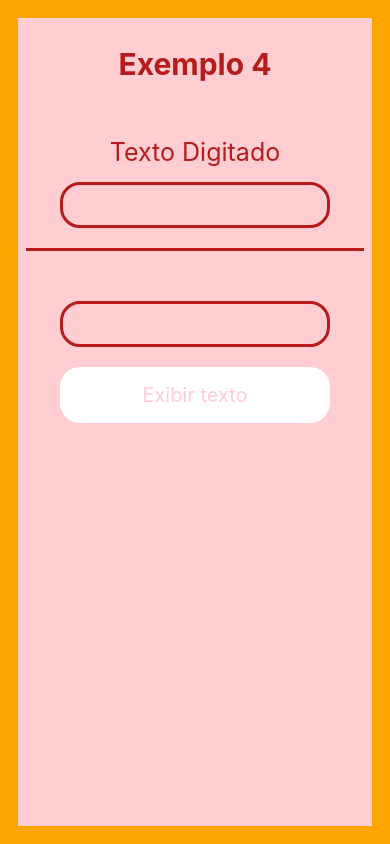
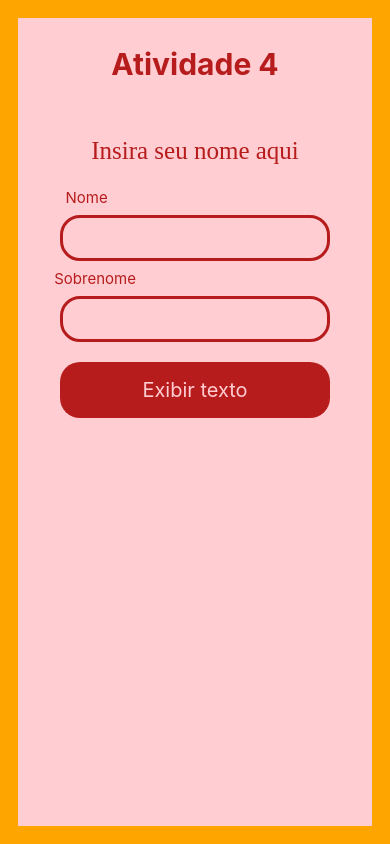
Before and after one commit to VinnySumo/aula-react, a React Native app: screen / in a window 390 px wide. Built offline with nearby package versions, Linux system fonts and the light colour scheme.

Commit message:
atividade 4

```diff
--- a/App.js
+++ b/App.js
@@ -4,13 +4,15 @@ import { StyleSheet, Text, View } from 'react-native';
 
   //import Atividade1 from './src/1'; //atividade 1
  // import Exemplo3 from './src/ex_3'; //exemplo 3
-   // import Atividade3 from './src/3';
-   import Exemplo4 from './src/ex4' //exemplo4;
+   // import Atividade3 from './src/3'; //atividade 3
+   //import Exemplo4 from './src/ex4' //exemplo4;
+   import Atividade4 from './src/4'; //atividade4
+
 
 export default function App() {
   return (
     <View style={styles.container}>
-      <Exemplo4/>
+      <Atividade4/>
       <StatusBar style="auto" />
     </View>
   );
--- /dev/null
+++ b/src/4/index.js
@@ -0,0 +1,54 @@
+import { View, Text, TextInput, Pressable } from "react-native";
+import { useState } from "react";
+
+import styles from './styles';
+
+
+
+
+export default function Atividade4 () {
+
+    const [txt2, setTxt2] = useState ('');
+    const [txt3, setTxt3] = useState ('');
+    const [txttela, setTxtTela] = useState ('Insira seu nome aqui');
+    const [txttela1, setTxtTela1] = useState ('');
+
+
+    function exibirtextoHandle(){
+        setTxtTela(txt2);
+        setTxtTela1(txt3);
+        setTxt2('');
+        setTxt3('');
+
+    }
+
+    return(
+        <View style={styles.container}>
+            <Text style={styles.titulo}>Atividade 4</Text>
+
+            <View style={styles.texto}>{txttela} {txttela1} </View>
+
+            <Text style={styles.nome}>Nome</Text>
+
+            <TextInput
+            style={styles.input}
+            onChangeText={(vlr) => setTxt2(vlr)}
+            value={txt2}
+            />
+
+            <Text style={styles.nome1}>Sobrenome</Text>
+            <TextInput
+            style={styles.input2}
+            onChangeText={(vlr) => setTxt3(vlr)}
+            value={txt3}
+            />
+
+
+               <Pressable style={({ pressed }) => pressed ? [styles.botao, styles.botaopress] : styles.botao}
+            onPress={() => exibirtextoHandle()}>
+                <Text style={styles.txtbotao}>Exibir texto</Text>
+            </Pressable>
+
+        </View>
+    )
+}
--- /dev/null
+++ b/src/4/styles.js
@@ -0,0 +1,107 @@
+import { StyleSheet } from 'react-native';
+
+const styles = StyleSheet.create({
+
+container: {
+    //flex: 1,
+   backgroundColor: '#ffcdd2',
+    width: '100%',
+    height: '100%',
+    alignItems: 'center',
+    padding: 8,
+    //borderRadius: 20,
+
+},
+
+titulo: {
+    fontSize: 30,
+    fontWeight: 'bold',
+    color: '#b71c1c',
+    margin: 20,
+    marginBottom: 40,
+},
+
+
+texto: {
+    fontSize: 25,
+    marginVertical: 10,
+    padding: 5,
+    color: '#b71c1c',
+
+},
+
+
+nome: {
+    fontSize: 15,
+   padding: 5,
+    color: '#b71c1c',
+    marginRight: '65%',
+    margin: 3,
+},
+
+nome1: {
+    fontSize: 15,
+   padding: 5,
+    color: '#b71c1c',
+    marginRight: '60%',
+    margin: 3,
+},
+
+input: {
+    fontSize: 25,
+    width: '80%',
+    textAlign: 'center',
+    borderWidth: 3,
+    borderColor: '#b71c1c',
+    borderRadius: 20,
+    padding: 5,
+
+
+
+},
+
+input2: {
+    fontSize: 25,
+    width: '80%',
+    textAlign: 'center',
+    borderWidth: 3,
+    borderColor: '#b71c1c',
+    borderRadius: 20,
+    padding: 5,
+
+
+
+},
+
+linha: {
+    borderBottomWidth: 3,
+    borderColor: '#b71c1c',
+    marginVertical: 20,
+    width: '100%',
+},
+
+botao: {
+    width: '80%',
+    padding: 16,
+    alignItems: 'center',
+    borderRadius: 20,
+    backgroundColor: '#b71c1c',
+    margin: 20,
+},
+
+botaopress: {
+    backgroundColor: '#fff',
+},
+
+txtbotao: {
+    color: '#ffcdd2',
+    fontSize: 20,
+},
+
+txtbotaopress: {
+    color: '#b71c1c',
+}
+
+});
+
+export default styles;
--- a/src/ex4/index.js
+++ b/src/ex4/index.js
@@ -2,7 +2,9 @@ import { View, Text, TextInput, Pressable } from "react-native";
 
 import styles from './styles';
 
-import { useState, pressed } from "react";
+import { useState, } from "react";
+
+
 
 export default function exemplo4 () {
 
@@ -15,6 +17,11 @@ export default function exemplo4 () {
         setTxtDigitado(txt);
     }
 
+    function exibirtextoHandle(){
+        setTxtTela(txt2);
+        setTxt2('');
+    }
+
     return(
         <View style={styles.container}>
             <Text style={styles.titulo}>Exemplo 4</Text>
@@ -25,12 +32,14 @@ export default function exemplo4 () {
             <View style={styles.linha}> </View>
 
             <View style={styles.texto}>{txttela} </View>
+
             <TextInput
             style={styles.input}
             onChangeText={(vlr) => setTxt2(vlr)}
             value={txt2}
             />
-            <Pressable style={( pressed ) => pressed ? [styles.botao, styles.botaopress] : styles.botao}>
+            <Pressable style={({ pressed }) => pressed ? [styles.botao, styles.botaopress] : styles.botao}
+            onPress={() => exibirtextoHandle()}>
                 <Text style={styles.txtbotao}>Exibir texto</Text>
             </Pressable>
 
```
